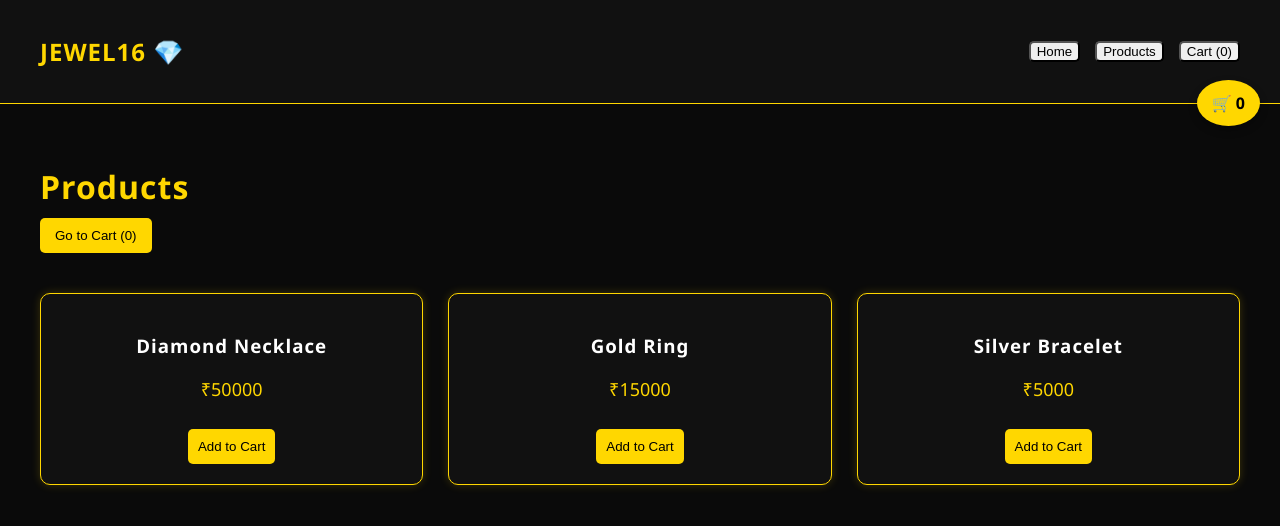
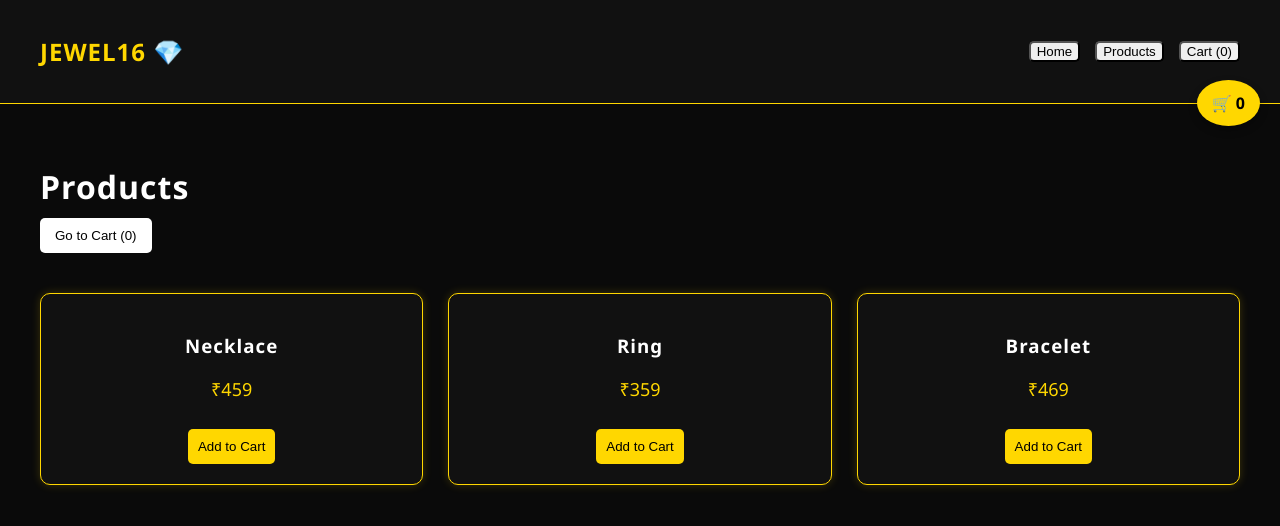
Before and after one commit to mithzz2006-a11y/jewel16-website, a React (Vite) app: page / in a window 1280 px wide. Both pictures are taken after a click on the button "Products". Shown: the top 526 px of the page. Built offline with nearby package versions, Linux system fonts and the light colour scheme.

Commit message:
colour changed

```diff
--- a/src/pages/Products.jsx
+++ b/src/pages/Products.jsx
@@ -1,9 +1,8 @@
 export default function Products({ cart, setCart, setPage }) {
-
   const products = [
-    { name: "Diamond Necklace", price: 50000 },
-    { name: "Gold Ring", price: 15000 },
-    { name: "Silver Bracelet", price: 5000 }
+    { name: "Necklace", price: 459 },
+    { name: "Ring", price: 359 },
+    { name: "Bracelet", price: 469 }
   ];
 
   const addToCart = (item) => {
@@ -12,30 +11,32 @@ export default function Products({ cart, setCart, setPage }) {
 
   return (
     <div style={{ background: "#0a0a0a", color: "white", padding: "40px" }}>
-
-      <h1 style={{ color: "gold", marginBottom: "10px" }}>Products</h1>
+      <h1 style={{ marginBottom: "10px" }}>Products</h1>
 
       <button
         onClick={() => setPage("cart")}
         style={{
           marginBottom: "20px",
           padding: "10px 15px",
-          background: "gold",
+          background: "white",
           color: "black",
           border: "none",
-          cursor: "pointer"
+          cursor: "pointer",
+          borderRadius: "5px"
         }}
       >
         Go to Cart ({cart.length})
       </button>
 
-      {/* 🔥 GRID */}
-      <div style={{
-        display: "grid",
-        gridTemplateColumns: "repeat(auto-fit, minmax(250px, 1fr))",
-        gap: "25px",
-        marginTop: "20px"
-      }}>
+      {/* Product Grid */}
+      <div
+        style={{
+          display: "grid",
+          gridTemplateColumns: "repeat(auto-fit, minmax(250px, 1fr))",
+          gap: "25px",
+          marginTop: "20px"
+        }}
+      >
         {products.map((item, index) => (
           <div
             key={index}
@@ -45,7 +46,7 @@ export default function Products({ cart, setCart, setPage }) {
               borderRadius: "10px",
               background: "#111",
               textAlign: "center",
-              transition: "0.3s",
+              transition: "transform 0.3s, box-shadow 0.3s",
               boxShadow: "0 0 10px rgba(255, 215, 0, 0.2)"
             }}
             onMouseEnter={(e) => {
@@ -54,14 +55,12 @@ export default function Products({ cart, setCart, setPage }) {
             }}
             onMouseLeave={(e) => {
               e.currentTarget.style.transform = "scale(1)";
-              e.currentTarget.style.boxShadow = "0 0 10px rgba(255, 215, 0, 0.2)";
+              e.currentTarget.style.boxShadow =
+                "0 0 10px rgba(255, 215, 0, 0.2)";
             }}
           >
             <h3>{item.name}</h3>
-
-            <p style={{ color: "gold", fontSize: "18px" }}>
-              ₹{item.price}
-            </p>
+            <p style={{ color: "gold", fontSize: "18px" }}>₹{item.price}</p>
 
             <button
               onClick={() => addToCart(item)}
@@ -71,7 +70,8 @@ export default function Products({ cart, setCart, setPage }) {
                 background: "gold",
                 color: "black",
                 border: "none",
-                cursor: "pointer"
+                cursor: "pointer",
+                borderRadius: "5px"
               }}
             >
               Add to Cart
@@ -79,7 +79,6 @@ export default function Products({ cart, setCart, setPage }) {
           </div>
         ))}
       </div>
-
     </div>
   );
 }
```
